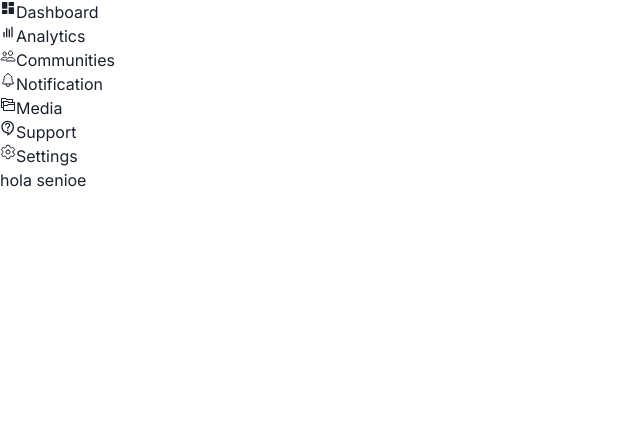
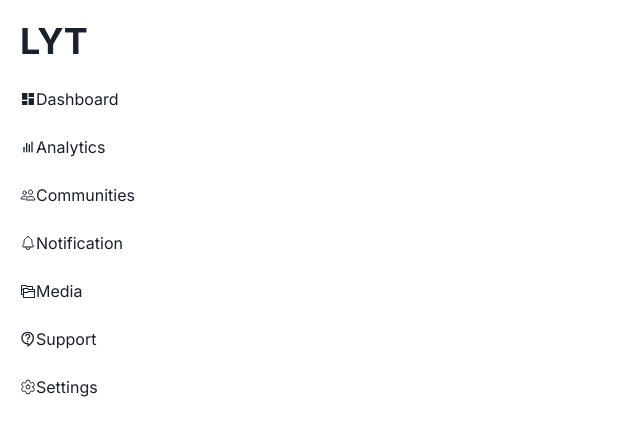
Before and after one commit to akareagwom/LYT-userDashboard, a Next.js app: page / in a window 1280 px wide. Shown: the top 436 px of the page, without its empty margins (0-640 px from the left). Built offline with nearby package versions, Linux system fonts and the light colour scheme.

Commit message:
sidebar logo

```diff
--- a/src/app/LandingPage.js
+++ b/src/app/LandingPage.js
@@ -5,7 +5,6 @@ const LandingPage = () => {
     return (
         <Box>
           <SideBar/>
-          <Text>hola senioe</Text>
         </Box>
      );
 }
--- a/src/app/components/Drawer.js
+++ b/src/app/components/Drawer.js
@@ -1,6 +1,6 @@
 // "use Client"
 // "use server";
-import { Drawer, DrawerContent, DrawerHeader,DrawerCloseButton,Button, Link, Box, Flex, Icon} from "@chakra-ui/react";
+import { Drawer, DrawerContent, DrawerHeader,DrawerCloseButton,Button, Link, Box, Flex, Icon, Heading} from "@chakra-ui/react";
 // import {useDisclosure} from '@nextui-org/react';
 // import {useDisclosure} from '@chakra-ui/react'
 import { MdDashboard, MdOutlineContactSupport } from "react-icons/md";
@@ -12,36 +12,68 @@ const SideBar = () => {
 
     return (
         <Box
+        bg={'white'}
         w={'20%'}
         display={'block'}
+        p={5}
+        defaultIndex={1}
         >
-          <Flex>
+          <Heading>LYT</Heading>
+          <Flex
+          my={6}
+          justifyContent={'flex-start'}
+          alignItems={'center'}
+          >
             {/* <Icon as={MdDashboard}/>  */}
             {/* <Icon as={MdDashboard} /> */}
             <MdDashboard/>
             <Link>Dashboard</Link>
           </Flex>
-          <Flex>
+          <Flex
+          my={6}
+          justifyContent={'flex-start'}
+          alignItems={'center'}
+          >
             <BiBarChart />
             <Link>Analytics</Link>
           </Flex>
-          <Flex>
+          <Flex
+          my={6}
+          justifyContent={'flex-start'}
+          alignItems={'center'}
+          >
             <IoPeopleOutline />
             <Link>Communities</Link>
           </Flex>
-          <Flex>
+          <Flex
+          my={6}
+          justifyContent={'flex-start'}
+          alignItems={'center'}
+          >
             <IoNotificationsOutline />
             <Link>Notification</Link>
           </Flex>
-          <Flex>
+          <Flex
+          my={6}
+          justifyContent={'flex-start'}
+          alignItems={'center'}
+          >
           <VscFileSubmodule />
             <Link>Media</Link>
           </Flex>
-          <Flex>
+          <Flex
+          my={6}
+          justifyContent={'flex-start'}
+          alignItems={'center'}
+          >
             <MdOutlineContactSupport />
             <Link>Support</Link>
           </Flex>
-          <Flex>
+          <Flex
+          my={6}
+          justifyContent={'flex-start'}
+          alignItems={'center'}
+          >
             <IoSettingsOutline />
             <Link>Settings</Link>
           </Flex>
```
